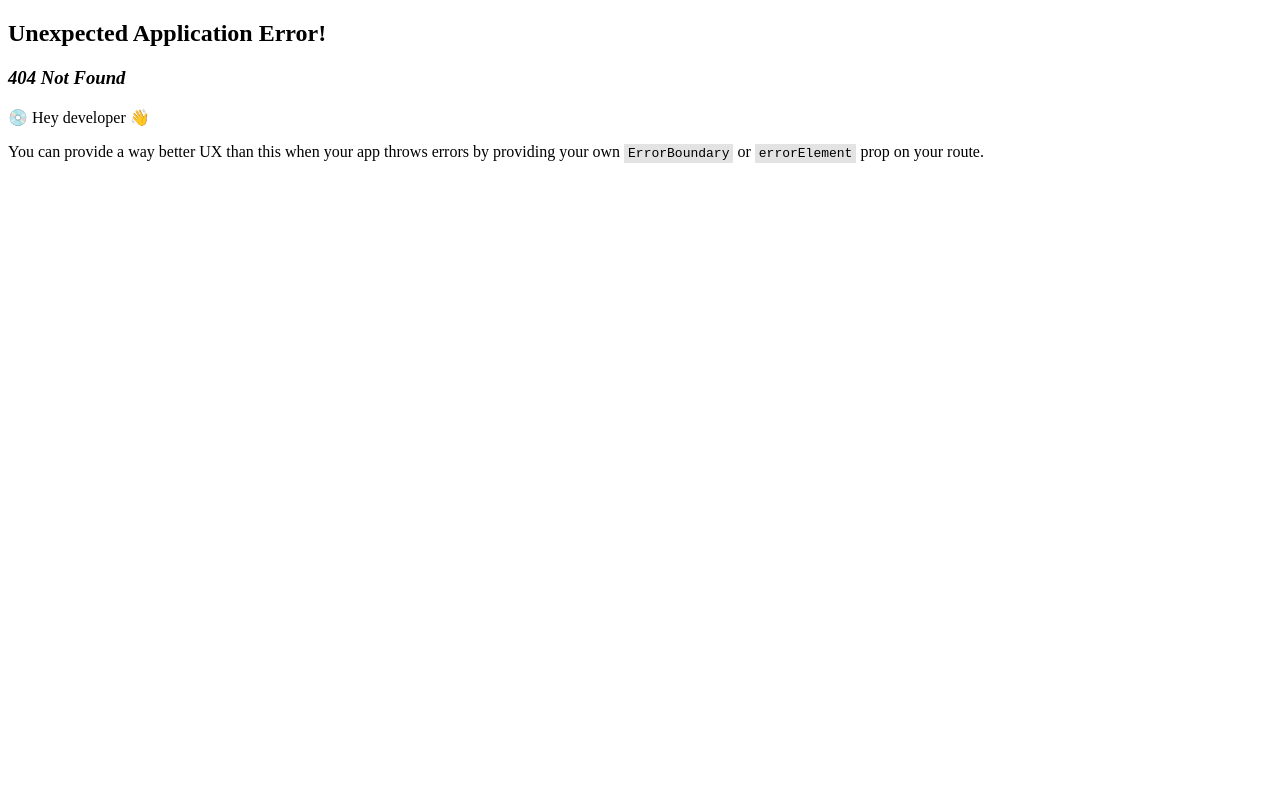
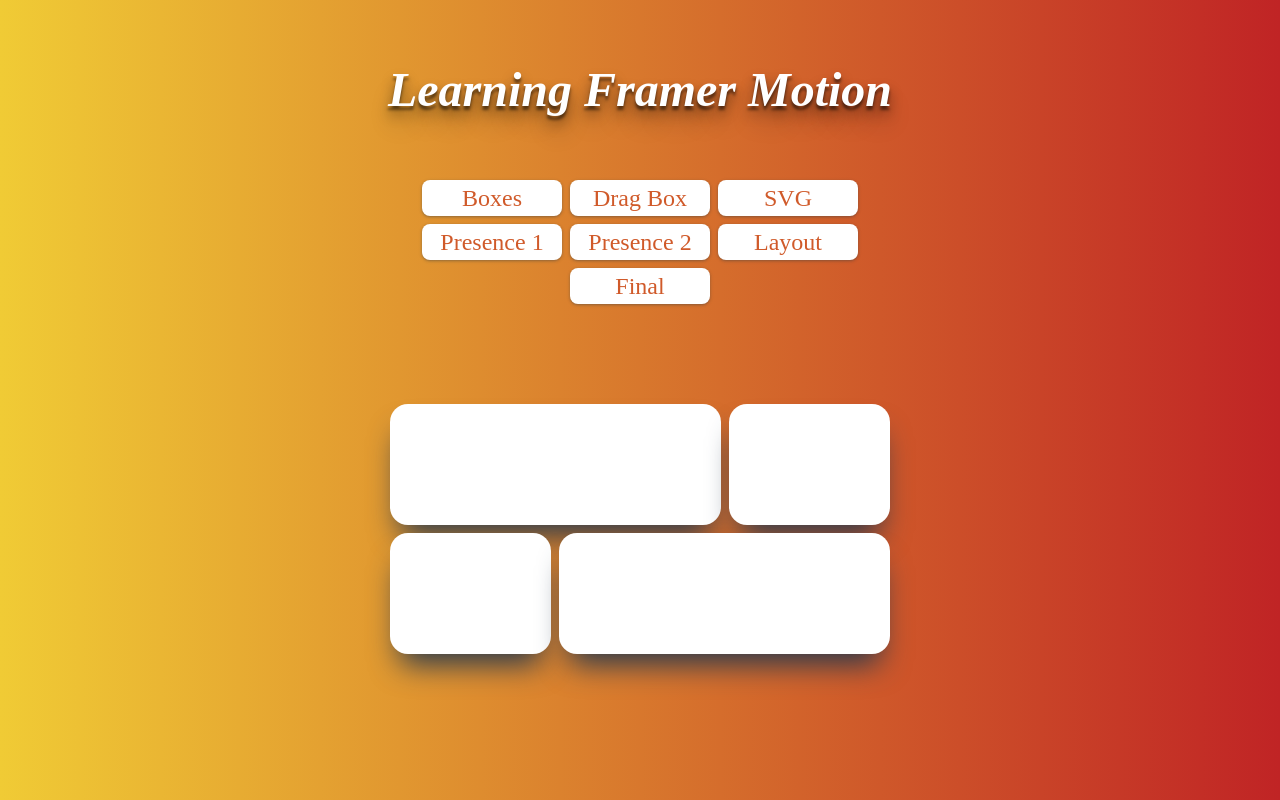
Before and after one commit to engulfedInFlames/react-framer_motion, a React (Create React App) app: page /final in a window 1280 px wide. Before the commit this address had no page. Shown: the top 800 px of the page. Built offline with nearby package versions, Linux system fonts and the light colour scheme.

Commit message:
Completed learning basic framer motion

```diff
--- a/src/routers/Root.tsx
+++ b/src/routers/Root.tsx
@@ -13,15 +13,13 @@
     color:inherit;
     box-shadow: rgba(60, 64, 67, 0.3) 0px 1px 2px 0px, rgba(60, 64, 67, 0.15) 0px 1px 3px 1px;
       &:active {
-        box-shadow: rgba(50, 50, 93, 0.25) 0px 30px 60px -12px inset,
-    rgba(0, 0, 0, 0.3) 0px 18px 36px -18px inset;
+        box-shadow: rgb(204, 219, 232) 3px 3px 6px 0px inset, rgba(255, 255, 255, 0.5) -3px -3px 6px 1px inset;
       }
   }
   button {
     box-shadow: rgba(60, 64, 67, 0.3) 0px 1px 2px 0px, rgba(60, 64, 67, 0.15) 0px 1px 3px 1px;
       &:active {
-        box-shadow: rgba(50, 50, 93, 0.25) 0px 30px 60px -12px inset,
-    rgba(0, 0, 0, 0.3) 0px 18px 36px -18px inset;
+        box-shadow: rgb(204, 219, 232) 3px 3px 6px 0px inset, rgba(255, 255, 255, 0.5) -3px -3px 6px 1px inset;
       }
   }
   body {
@@ -66,6 +64,9 @@
     background-color: white;
     border-radius: 8px;
     padding: 6px 6px;
+    &:last-child {
+      grid-column: 2 / 3;
+    }
   }
 `;
 
@@ -83,6 +84,7 @@
         <Link to="presence1">Presence 1</Link>
         <Link to="presence2">Presence 2</Link>
         <Link to="Layout">Layout</Link>
+        <Link to="final">Final</Link>
       </Nav>
 
       <Outlet />
--- a/src/routers/Router.tsx
+++ b/src/routers/Router.tsx
@@ -6,6 +6,7 @@
 import Presence2 from "./components/Presence2";
 import SVG from "./components/SVG";
 import Layout from "./components/Layout";
+import Final from "./components/Final";
 
 const myRouter = createBrowserRouter([
   {
@@ -33,6 +34,10 @@
         path: "layout",
         element: <Layout />,
       },
+      {
+        path: "final",
+        element: <Final />,
+      },
     ],
   },
 ]);
--- /dev/null
+++ b/src/routers/components/Final.tsx
@@ -0,0 +1,80 @@
+import { AnimatePresence, motion, Variants } from "framer-motion";
+import { useState } from "react";
+import styled from "styled-components";
+
+const Wrapper = styled.div`
+  width: 500px;
+  height: 250px;
+  display: grid;
+  grid-template-columns: repeat(3, 1fr);
+  gap: 8px;
+  margin: 0 auto;
+  margin-top: 100px;
+`;
+
+const Box = styled(motion.div)`
+  background-color: white;
+  border-radius: 18px;
+  box-shadow: rgb(38, 57, 77) 0px 20px 30px -10px;
+  &:first-child {
+    grid-column: 1 / 3;
+  }
+  &:last-child {
+    grid-column: 2 / 4;
+  }
+`;
+
+const Overlay = styled(motion.div)`
+  position: absolute;
+  top: 0;
+  width: 100%;
+  height: 100%;
+  display: flex;
+  justify-content: center;
+  align-items: center;
+  background: rgba(0, 0, 0, 0.5);
+`;
+
+const overlayVars: Variants = {
+  invisible: {
+    backgroundColor: "rgba(0,0,0,0)",
+  },
+  appear: {
+    backgroundColor: "rgba(0,0,0,0.7)",
+  },
+  disappear: {
+    backgroundColor: "rgba(0,0,0,0)",
+  },
+};
+
+function Final() {
+  const [id, setId] = useState<null | string>(null);
+  return (
+    <>
+      <Wrapper>
+        {["1", "2", "3", "4"].map((i) => {
+          return <Box onClick={() => setId(i)} key={i} layoutId={i}></Box>;
+        })}
+      </Wrapper>
+      {/* AnimatePresence 태그가 필요한 이유는? */}
+      <AnimatePresence>
+        {id ? (
+          <Overlay
+            onClick={() => setId(null)}
+            variants={overlayVars}
+            initial="invisible"
+            animate="appear"
+            exit="disappear"
+          >
+            <Box
+              layoutId={id}
+              style={{ width: "600px", height: "420px" }}
+            ></Box>
+          </Overlay>
+        ) : null}
+      </AnimatePresence>
+    </>
+  );
+}
+
+export default Final;
```
